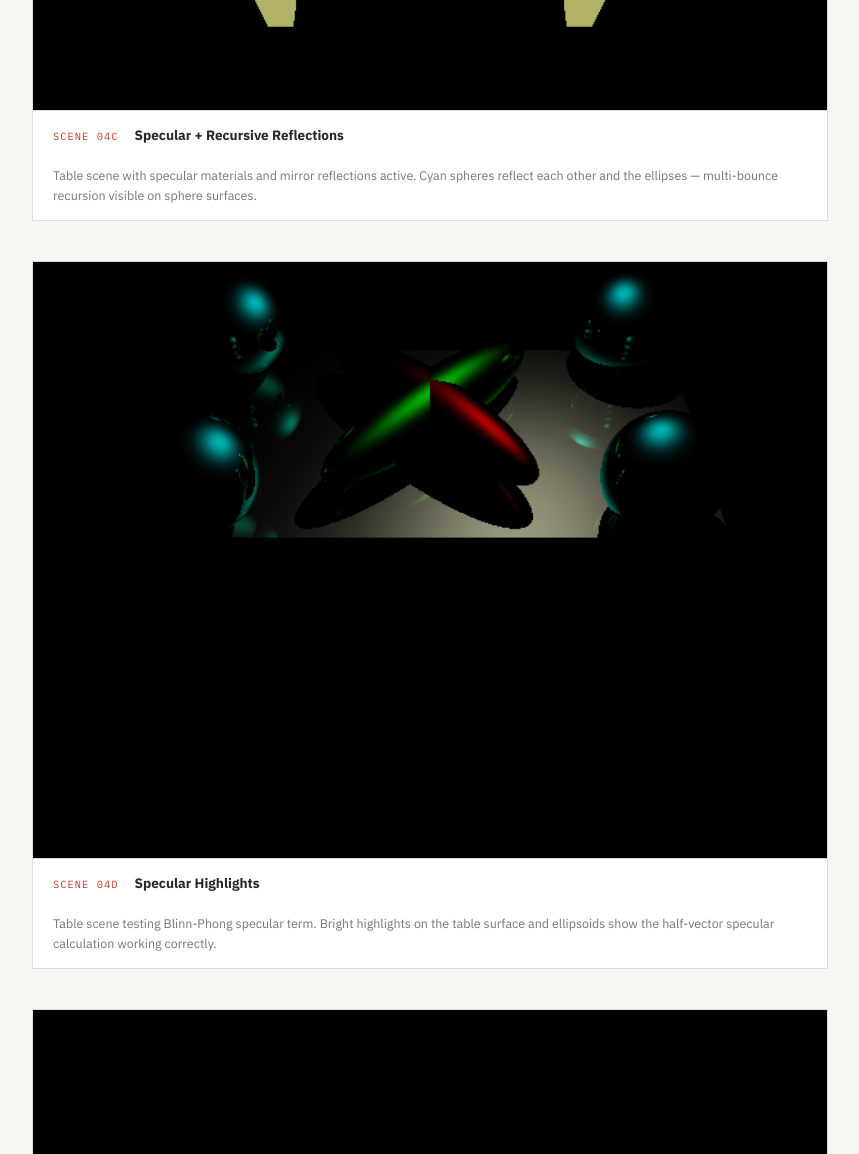
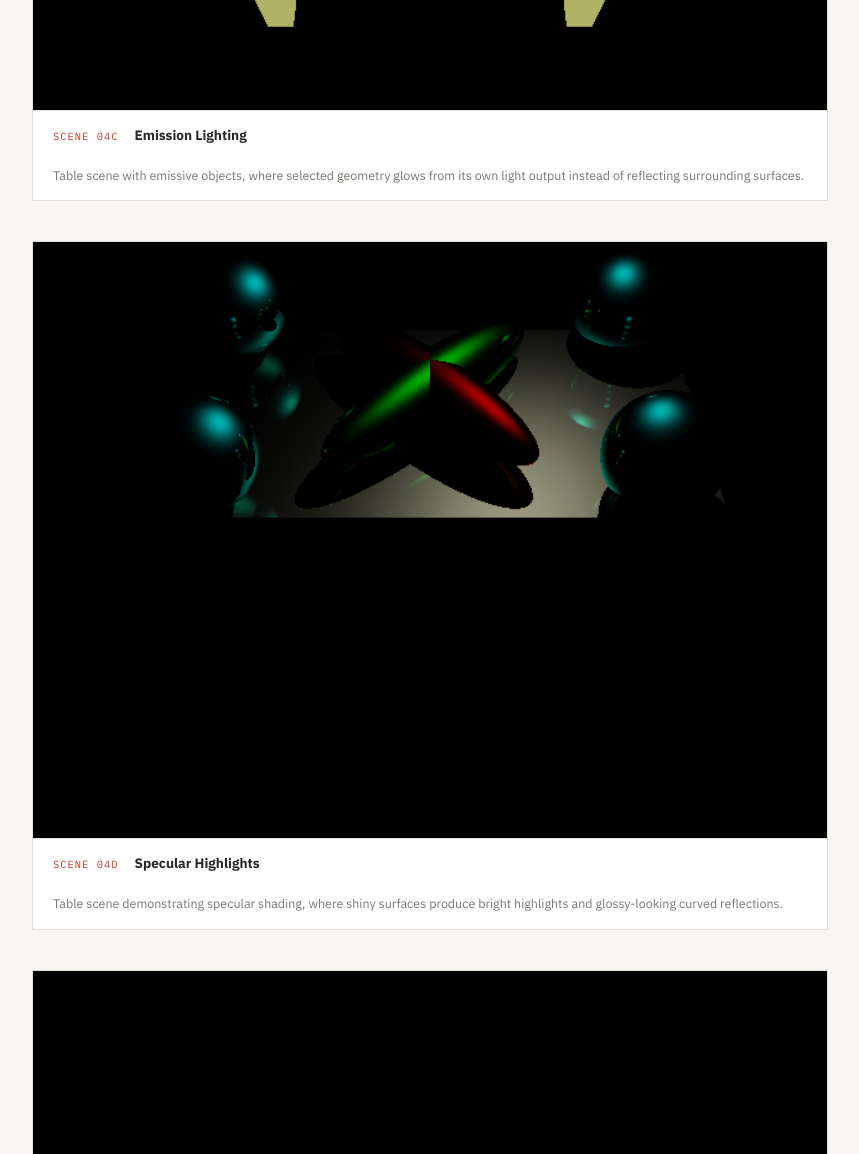
Before and after one commit to abhinandansharma1999/CSE-168-Graphics-Rendering-II, a plain HTML site: page index.html in a window 1280 px wide. Shown: the part 3260-4414 px from the top of the page, without its empty margins (210-1069 px from the left). Drawn offline with Linux system fonts and the light colour scheme.

Commit message:
Final submission for Assignment 1

```diff
--- a/index.html
+++ b/index.html
@@ -409,11 +409,11 @@
       </div>
 
       <div class="img-card">
-        <img src="images/scene4-emission.png" alt="Scene 4 Emission / Specular Reflections"/>
+        <img src="images/scene4-emission.png" alt="Scene 4 Emission"/>
         <div class="img-info">
           <span class="img-tag">Scene 04C</span>
-          <span class="img-title">Specular + Recursive Reflections</span>
-          <span class="img-desc">Table scene with specular materials and mirror reflections active. Cyan spheres reflect each other and the ellipses — multi-bounce recursion visible on sphere surfaces.</span>
+          <span class="img-title">Emission Lighting</span>
+          <span class="img-desc">Table scene with emissive objects, where selected geometry glows from its own light output instead of reflecting surrounding surfaces.</span>
         </div>
       </div>
 
@@ -422,7 +422,7 @@
         <div class="img-info">
           <span class="img-tag">Scene 04D</span>
           <span class="img-title">Specular Highlights</span>
-          <span class="img-desc">Table scene testing Blinn-Phong specular term. Bright highlights on the table surface and ellipsoids show the half-vector specular calculation working correctly.</span>
+          <span class="img-desc">Table scene demonstrating specular shading, where shiny surfaces produce bright highlights and glossy-looking curved reflections.</span>
         </div>
       </div>
 
```
